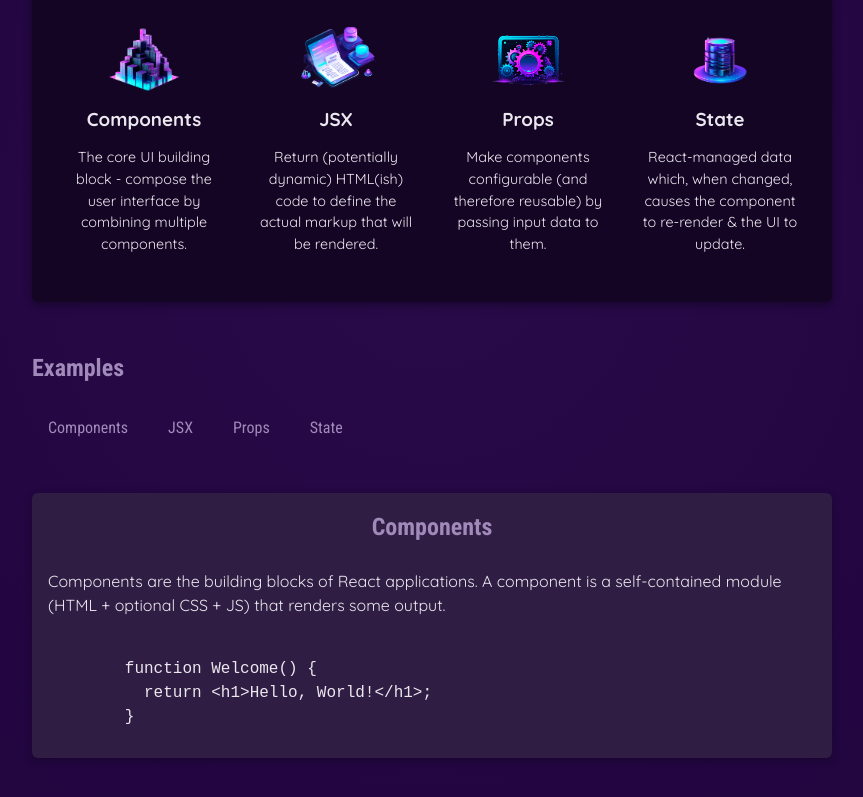
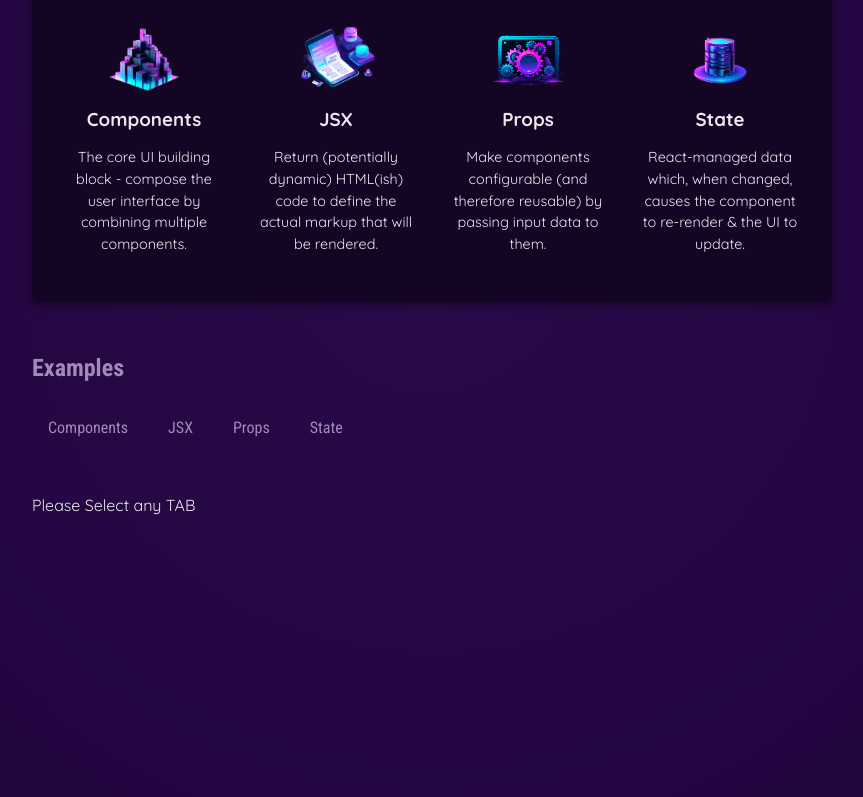
Before and after one commit to ankurjbs/React, a React (Vite) app: page / in a window 1280 px wide. Shown: the part 397-1194 px from the top of the page, without its empty margins (208-1071 px from the left). Built offline with nearby package versions, Linux system fonts and the light colour scheme.

Commit message:
Dyanmic Content

```diff
--- a/src/App.jsx
+++ b/src/App.jsx
@@ -6,9 +6,21 @@ import { CORE_CONCEPTS } from "./data";
 import { EXAMPLES } from "./data";
 
 function App() {
-  const [selectedValue,setSelectedValue] = useState('components');
+  const [selectedValue,setSelectedValue] = useState();
   function selectHandler(value){
     setSelectedValue(value);
+  }
+  let tabContent = 'Please Select any TAB';
+  if(selectedValue){
+    tabContent = (<div id="tab-content">
+    <h2>{EXAMPLES[selectedValue].title}</h2>
+    <p>{EXAMPLES[selectedValue].description}</p>
+    <pre>
+      <code>
+      {EXAMPLES[selectedValue].code}
+      </code>
+    </pre>
+  </div>);
   }
   return (
     <>
@@ -43,16 +55,8 @@ function App() {
               <TabButton onSelect={()=>selectHandler('state')}>State </TabButton>
             </menu>
           </section>
-          <div id="tab-content">
-          <h2>{EXAMPLES[selectedValue].title}</h2>
-          <p>{EXAMPLES[selectedValue].description}</p>
-          <pre>
-            <code>
-            {EXAMPLES[selectedValue].code}
-            </code>
-          </pre>
-          </div>
 
+          {tabContent}
         </main>
       </div>
     </>
```
